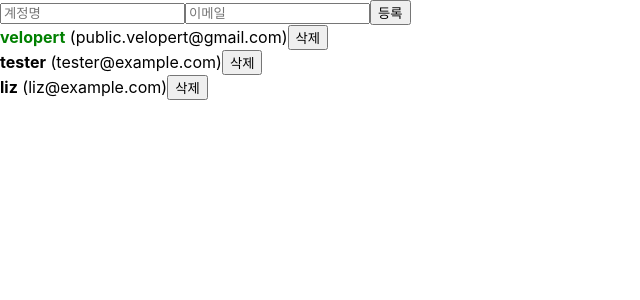
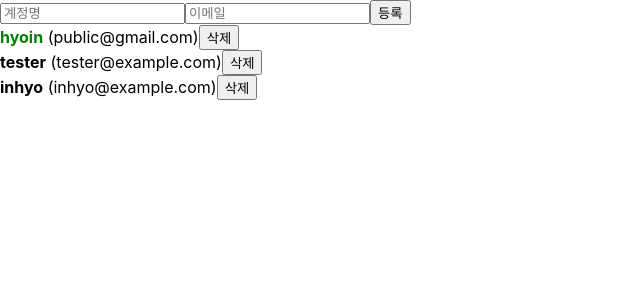
Before and after one commit to kjr04205/WEB-Function-Prototype, a React (Create React App) app: page / in a window 1280 px wide. Shown: the top 300 px of the page, without its empty margins (0-640 px from the left). Built offline with nearby package versions, Linux system fonts and the light colour scheme.

Commit message:
useEffect 마운트,언마운트 컨트롤

```diff
--- a/src/App.js
+++ b/src/App.js
@@ -18,8 +18,8 @@ function App() {
   const [users, setUsers] = useState([
     {
       id: 1,
-      username: 'velopert',
-      email: 'public.velopert@gmail.com',
+      username: 'hyoin',
+      email: 'public@gmail.com',
       active: true
     },
     {
@@ -30,8 +30,8 @@ function App() {
     },
     {
       id: 3,
-      username: 'liz',
-      email: 'liz@example.com',
+      username: 'inhyo',
+      email: 'inhyo@example.com',
       active: false
     }
   ]);
--- a/src/UserList.js
+++ b/src/UserList.js
@@ -1,6 +1,17 @@
-import React from 'react';
+import React, {useEffect} from 'react';
 
 function User({ user, onRemove, onToggle }) {
+  /*useEffect(() => {
+    console.log('user 값이 설정됨');
+    console.log(user);
+    return () => {
+      console.log('user 가 바뀌기 전..');
+      console.log(user);
+    };
+  }, [user]);*/
+  useEffect(() => {
+    console.log(user);
+  });
   return (
     <div>
       <b
```
